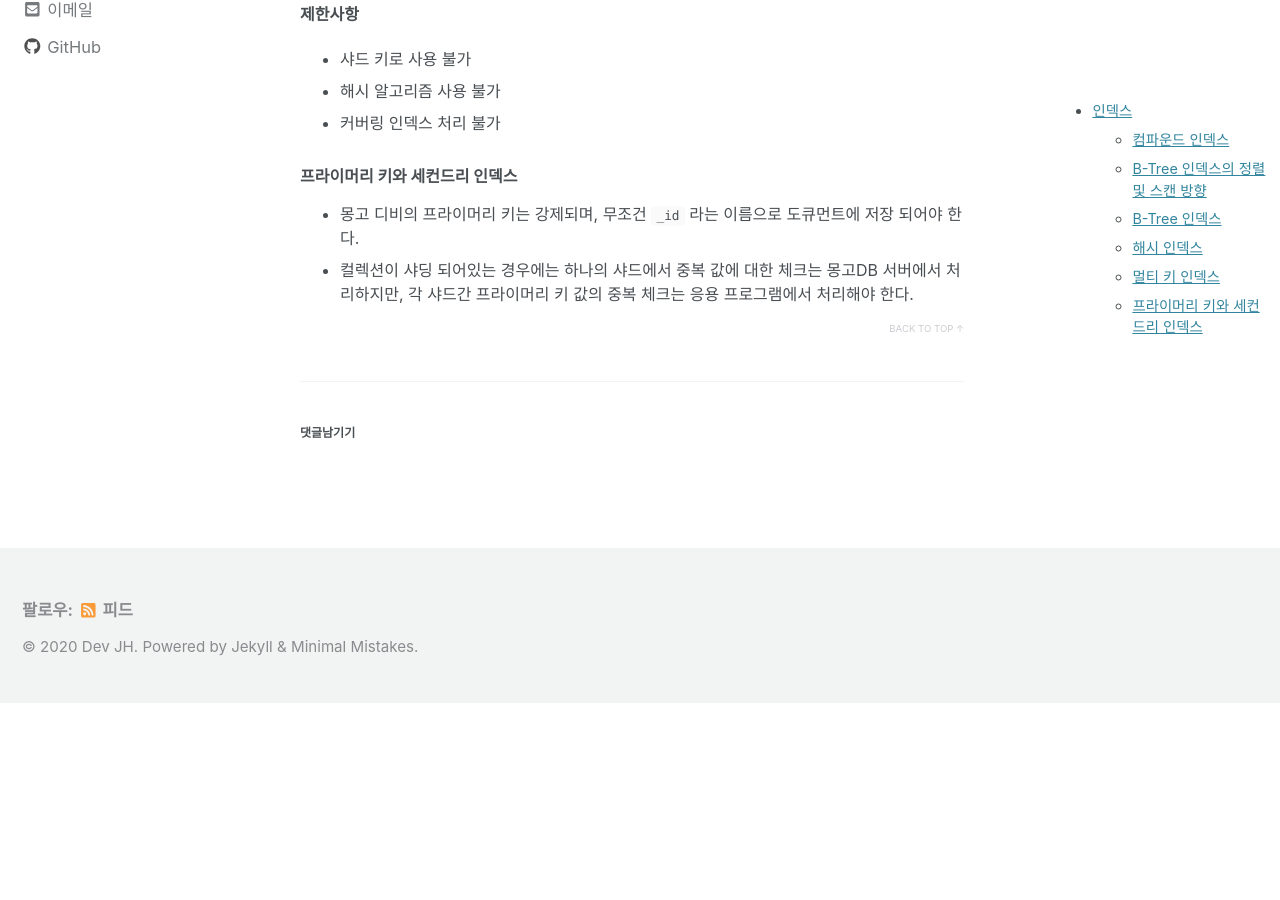
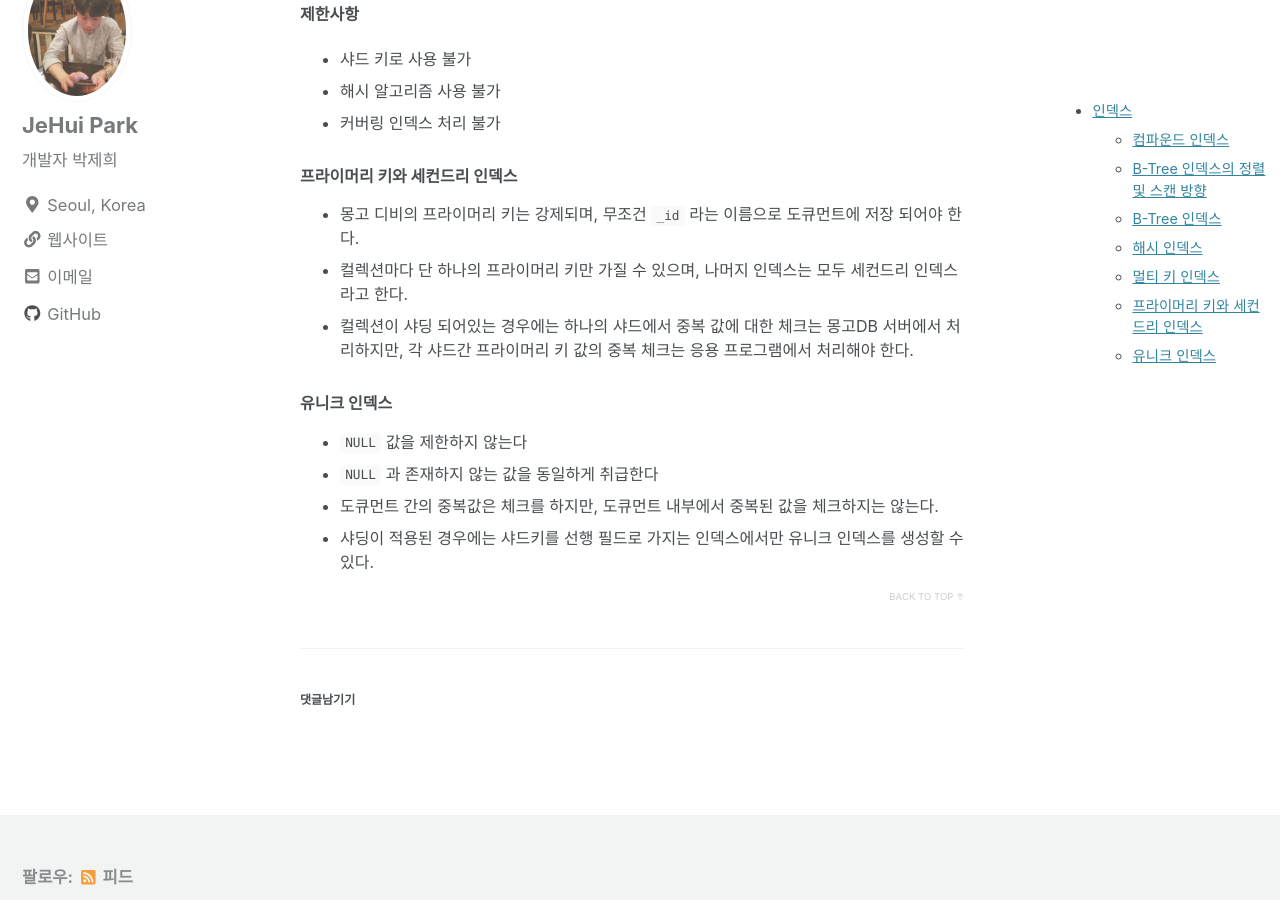
Before and after one commit to JeHuiPark/JeHuiPark.github.io, a Jekyll site: the page built from _posts/2020-08-16-mongo-study.md, in a window 1280 px wide and 900 px high, scrolled down 3086 px. Built offline with Jekyll 4.4.1, drawn with Linux system fonts in a browser that asks for light colours; nearby versions of some CDN libraries; comment, search, counter and statistics services are not loaded; before the commit the page ends 3789 px from its top, so only the background shows below that.

Commit message:
Update 2020-08-16-mongo-study.md

```diff
--- a/_posts/2020-08-16-mongo-study.md
+++ b/_posts/2020-08-16-mongo-study.md
@@ -110,4 +110,11 @@ Ex)
 
 ### 프라이머리 키와 세컨드리 인덱스
 - 몽고 디비의 프라이머리 키는 강제되며, 무조건 `_id` 라는 이름으로 도큐먼트에 저장 되어야 한다.
+- 컬렉션마다 단 하나의 프라이머리 키만 가질 수 있으며, 나머지 인덱스는 모두 세컨드리 인덱스라고 한다.
 - 컬렉션이 샤딩 되어있는 경우에는 하나의 샤드에서 중복 값에 대한 체크는 몽고DB 서버에서 처리하지만, 각 샤드간 프라이머리 키 값의 중복 체크는 응용 프로그램에서 처리해야 한다.
+
+### 유니크 인덱스
+- `NULL` 값을 제한하지 않는다
+- `NULL` 과 존재하지 않는 값을 동일하게 취급한다
+- 도큐먼트 간의 중복값은 체크를 하지만, 도큐먼트 내부에서 중복된 값을 체크하지는 않는다.
+- 샤딩이 적용된 경우에는 샤드키를 선행 필드로 가지는 인덱스에서만 유니크 인덱스를 생성할 수 있다.
```
